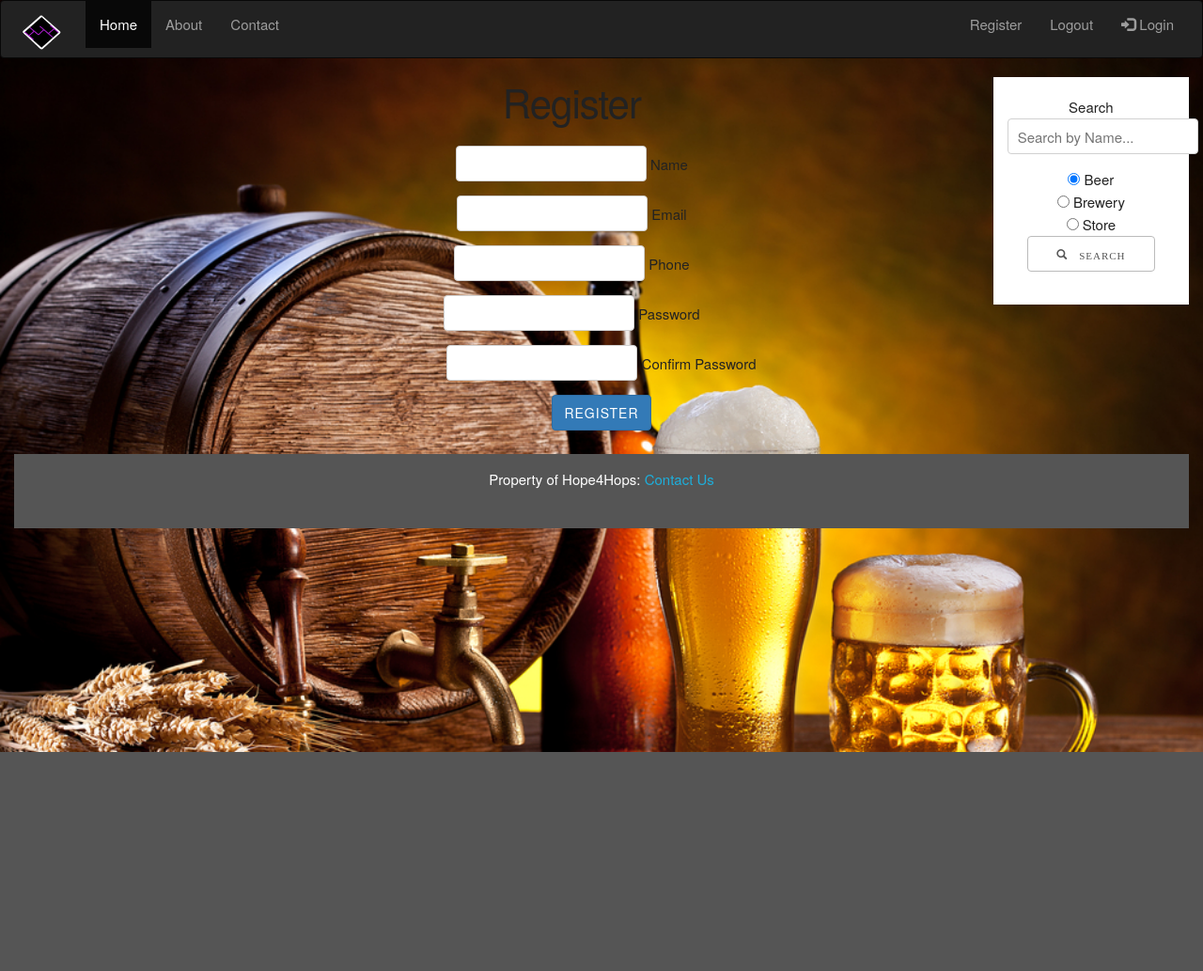
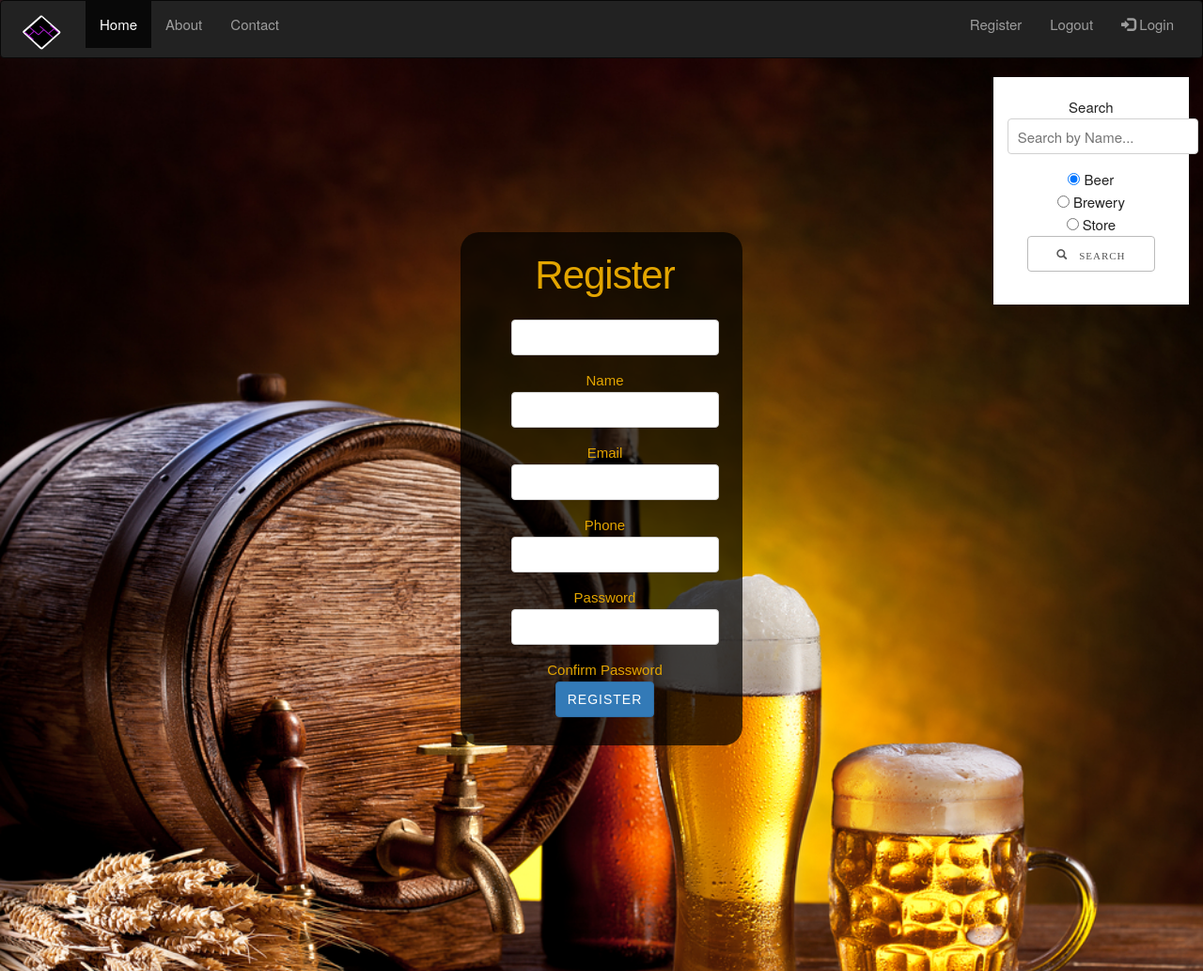
Before and after one commit to mrahman013/Hope4Hops-web-applcation, a Flask app: page /register in a window 1280 px wide. Shown: the top 1033 px of the page at 94% size. Before the commit the page ends 800 px from the top, so only its background shows below. Run offline with Flask 2, Linux system fonts and the light colour scheme; some libraries are stand-ins or nearby versions; some web fonts are replaced.

Commit message:
styled the register form

```diff
--- /dev/null
+++ b/hopsapp/static/css/register.css
@@ -0,0 +1,17 @@
+.custom_css{
+	width: 300px;
+	background-color: rgba(0,0,0,0.7);
+	margin: 0 auto;
+	margin-top: 165px;
+	padding-top: 20px;
+	padding-left: 54px;
+	padding-right: 47px;
+	border-radius: 20px;
+	font-family: arial;
+	color: rgb(227,165,0);
+	padding-bottom: 5px;
+	margin-bottom: 260px;
+	-webkit-border-radius:20px;
+	-moz-border-radius:20px;
+	-o-border-radius:20px;
+}
--- a/hopsapp/templates/register.html
+++ b/hopsapp/templates/register.html
@@ -4,7 +4,7 @@
 
 {% block body %}
 <head>
-  <link rel="stylesheet" type="text/css" href="{{ url_for('static', filename='') }}">
+  <link rel="stylesheet" type="text/css" href="{{ url_for('static', filename='css/register.css') }}">
   <style type="text/css">
     body{
         background: url({{ url_for('static', filename='images/beer_for_login_page.jpg') }}) no-repeat center center fixed;
@@ -16,7 +16,7 @@
   </style>
 </head>
 
-<div class="container">
+<div class="container custom_css">
 	<h2>Register</h2>
 	<form method="POST">
         <input type="text" name="name"/> Name</label><br>
```
